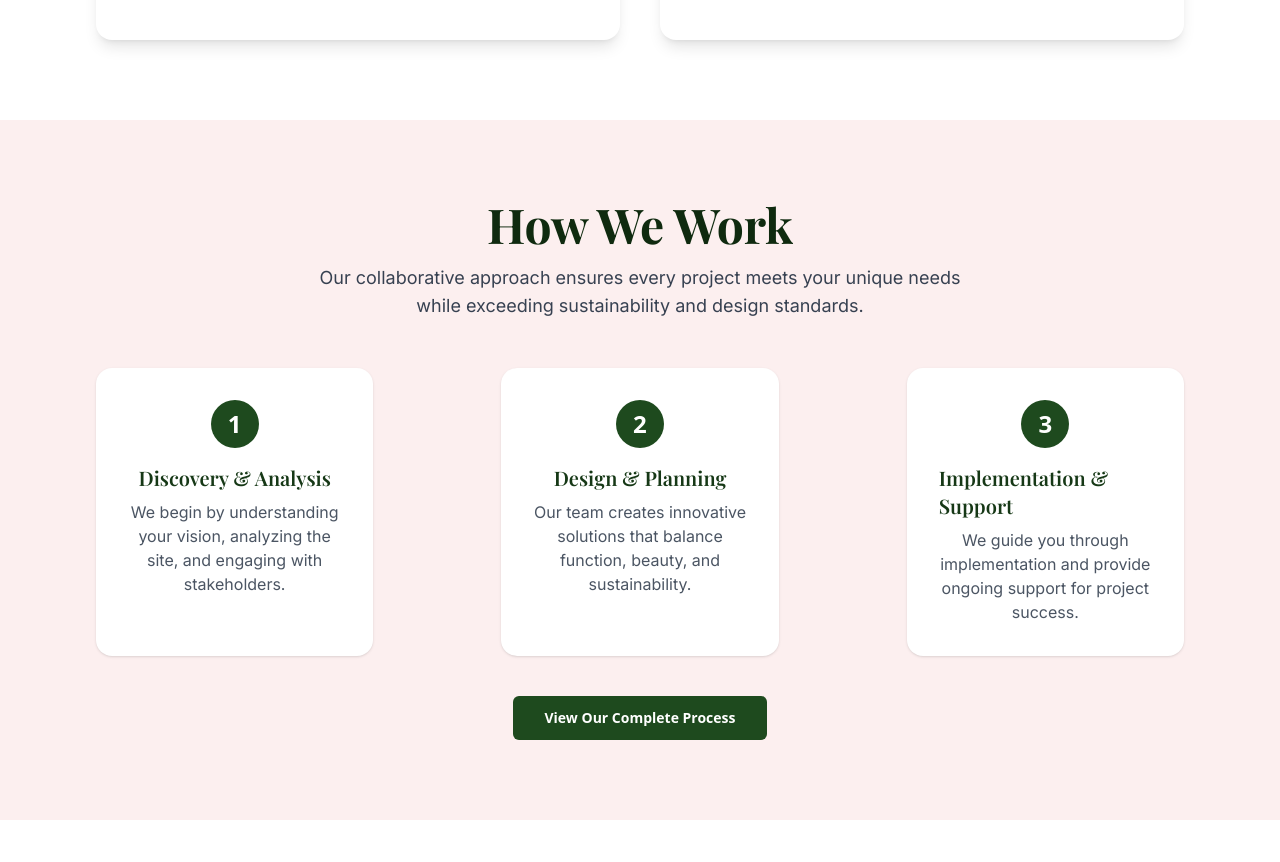
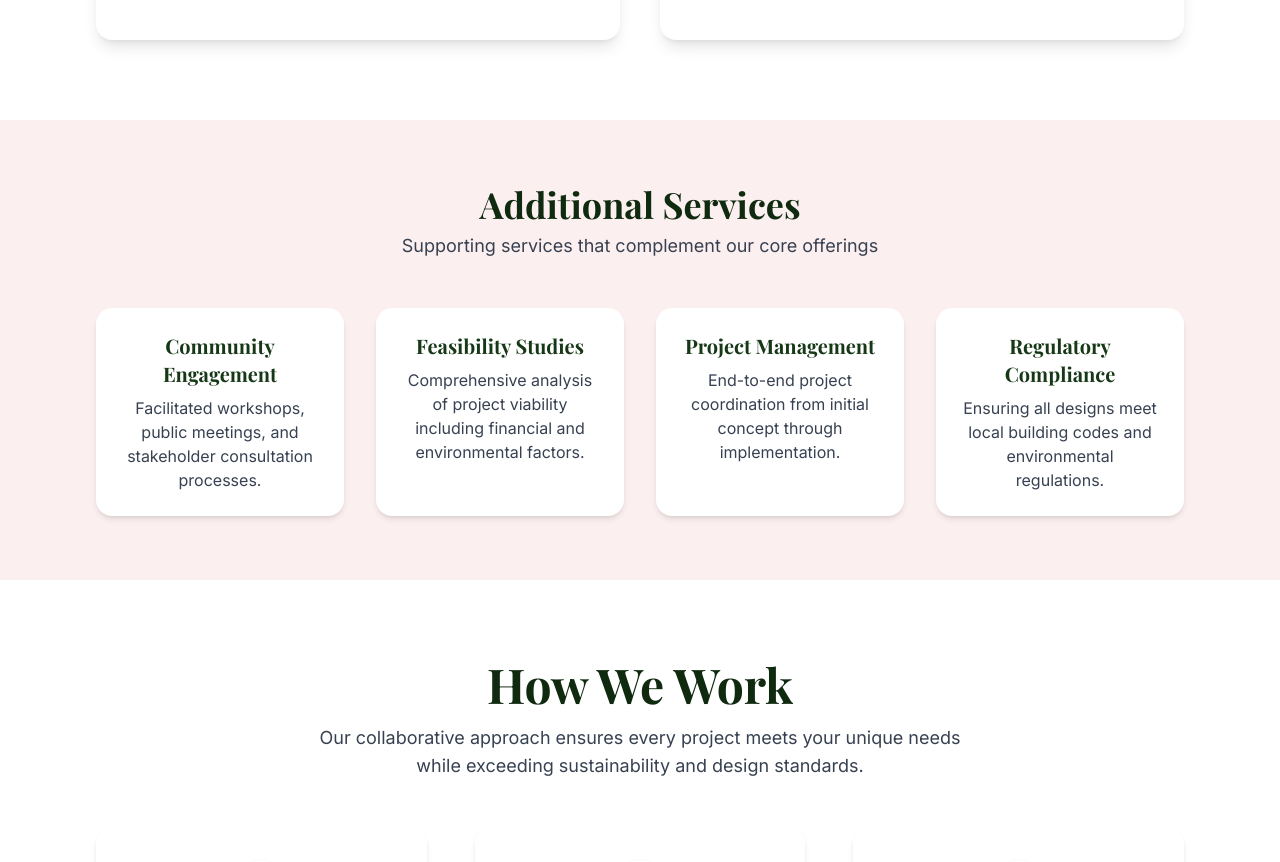
Before and after one commit to Slmplanning/SLM-PLANNING, a React (Vite) app: page /services in a window 1280 px wide. Shown: the part 1880-2742 px from the top of the page. Built offline with nearby package versions, Linux system fonts and the light colour scheme.

Commit message:
Update in service default

```diff
--- a/src/components/TrustedCarousel.tsx
+++ b/src/components/TrustedCarousel.tsx
@@ -10,17 +10,14 @@ const trustedImages = [amref, ukaid, unHabitat, unNation, wfp];
 const TrustedCarousel = () => {
   return (
     <div className="w-full py-8 bg-white">
-      <h2 className="text-center text-2xl md:text-3xl font-bold mb-6 text-slm-green-700">
-        Trusted by Leading Organizations
-      </h2>
       <div className="overflow-hidden relative">
         <div className="flex animate-scroll-x whitespace-nowrap items-center gap-8 md:gap-16">
-          {trustedImages.concat(trustedImages).map((img, idx) => (
+          {trustedImages.map((img, idx) => (
             <div key={idx} className="flex-shrink-0 flex items-center justify-center h-20 md:h-28 px-6">
               <img
                 src={img}
                 alt="Trusted Organization Logo"
-                className="h-12 md:h-20 w-auto object-contain grayscale hover:grayscale-0 transition duration-300"
+                className="h-12 md:h-20 w-auto object-contain transition duration-300"
                 loading="lazy"
               />
             </div>
--- a/src/pages/Services.tsx
+++ b/src/pages/Services.tsx
@@ -259,8 +259,48 @@ const Services = () => {
         </div>
       </section>
 
-      {/* How We Work Section */}
-      <section className="py-20" style={{ background: '#FCEFEF' }}>
+      {/* Additional Services Section (standalone, bg-[#FCEFEF]) */}
+      <section className="py-16 bg-[#FCEFEF]">
+        <div className="max-w-6xl mx-auto px-4 sm:px-6 lg:px-8">
+          <div className="text-center mb-12">
+            <h2 className="font-playfair text-3xl md:text-4xl font-bold text-slm-green-800 mb-2 animate-fade-in">Additional Services</h2>
+            <p className="font-inter text-lg text-gray-700 animate-fade-in delay-100">Supporting services that complement our core offerings</p>
+          </div>
+          <div className="grid grid-cols-1 sm:grid-cols-2 md:grid-cols-4 gap-8">
+            <div className="bg-white rounded-2xl shadow-md hover:shadow-xl transition-shadow duration-300 p-6 flex flex-col items-center text-center animate-fade-in-up">
+              <h3 className="font-playfair text-xl font-bold text-slm-green-700 mb-2">Community Engagement</h3>
+              <p className="font-inter text-gray-700">Facilitated workshops, public meetings, and stakeholder consultation processes.</p>
+            </div>
+            <div className="bg-white rounded-2xl shadow-md hover:shadow-xl transition-shadow duration-300 p-6 flex flex-col items-center text-center animate-fade-in-up delay-100">
+              <h3 className="font-playfair text-xl font-bold text-slm-green-700 mb-2">Feasibility Studies</h3>
+              <p className="font-inter text-gray-700">Comprehensive analysis of project viability including financial and environmental factors.</p>
+            </div>
+            <div className="bg-white rounded-2xl shadow-md hover:shadow-xl transition-shadow duration-300 p-6 flex flex-col items-center text-center animate-fade-in-up delay-200">
+              <h3 className="font-playfair text-xl font-bold text-slm-green-700 mb-2">Project Management</h3>
+              <p className="font-inter text-gray-700">End-to-end project coordination from initial concept through implementation.</p>
+            </div>
+            <div className="bg-white rounded-2xl shadow-md hover:shadow-xl transition-shadow duration-300 p-6 flex flex-col items-center text-center animate-fade-in-up delay-300">
+              <h3 className="font-playfair text-xl font-bold text-slm-green-700 mb-2">Regulatory Compliance</h3>
+              <p className="font-inter text-gray-700">Ensuring all designs meet local building codes and environmental regulations.</p>
+            </div>
+          </div>
+        </div>
+        <style>{`
+          @keyframes fade-in-up {
+            0% { opacity: 0; transform: translateY(40px); }
+            100% { opacity: 1; transform: translateY(0); }
+          }
+          .animate-fade-in-up {
+            animation: fade-in-up 0.8s cubic-bezier(0.4,0,0.2,1) both;
+          }
+          .delay-100 { animation-delay: 0.1s; }
+          .delay-200 { animation-delay: 0.2s; }
+          .delay-300 { animation-delay: 0.3s; }
+        `}</style>
+      </section>
+
+      {/* How We Work Section (now white bg) */}
+      <section className="py-20 bg-white">
         <div className="max-w-6xl mx-auto px-4 sm:px-6 lg:px-8">
           <div className="text-center mb-12">
             <h2 className="font-playfair text-4xl md:text-5xl font-bold text-slm-green-800 mb-4">How We Work</h2>
@@ -268,25 +308,51 @@ const Services = () => {
               Our collaborative approach ensures every project meets your unique needs while exceeding sustainability and design standards.
             </p>
           </div>
-          <AnimatedProcessFlow />
+          {/* Process Steps Flow with interlinked cards */}
+          <div className="relative flex flex-col md:flex-row justify-center items-stretch gap-8 md:gap-12 animate-fade-in-up">
+            {processSteps.map((step, idx) => (
+              <React.Fragment key={step.number}>
+                <div className="flex-1 bg-white rounded-2xl shadow-md p-8 flex flex-col items-center text-center transition-transform duration-300 hover:-translate-y-2 relative z-10">
+                  <div className="w-14 h-14 flex items-center justify-center rounded-full bg-slm-green-600 text-white font-bold text-2xl mb-4 border-4 border-white shadow">
+                    {step.number}
+                  </div>
+                  <h3 className="font-playfair text-xl font-bold text-slm-green-800 mb-2">{step.title}</h3>
+                  <p className="font-inter text-gray-700">{step.desc}</p>
+                </div>
+                {/* Draw connector except after last card */}
+                {idx < processSteps.length - 1 && (
+                  <div className="hidden md:block absolute top-1/2 left-full transform -translate-y-1/2 md:-translate-x-1/2 w-12 h-1 bg-slm-green-200 z-0" style={{marginLeft: '-24px'}} />
+                )}
+              </React.Fragment>
+            ))}
+          </div>
           <div className="text-center mt-10">
             <Button asChild size="lg" className="bg-slm-green-600 hover:bg-slm-green-700 text-white font-semibold px-8 py-3">
               <Link to="/process">View Our Complete Process</Link>
             </Button>
           </div>
         </div>
+        <style>{`
+          @keyframes fade-in-up {
+            0% { opacity: 0; transform: translateY(40px); }
+            100% { opacity: 1; transform: translateY(0); }
+          }
+          .animate-fade-in-up {
+            animation: fade-in-up 0.8s cubic-bezier(0.4,0,0.2,1) both;
+          }
+        `}</style>
       </section>
 
-      {/* Ready to Get Started Section */}
-      <section className="py-16 bg-white">
+      {/* Ready to Get Started Section (now matches blog Stay Updated) */}
+      <section className="py-16 bg-slm-green-600">
         <div className="max-w-3xl mx-auto px-4 sm:px-6 lg:px-8 text-center">
-          <h2 className="font-playfair text-3xl md:text-4xl font-bold text-slm-green-800 mb-4">Ready to Get Started?</h2>
-          <p className="font-inter text-lg text-gray-700 mb-8">Let's discuss how our services can help bring your vision to life.</p>
+          <h2 className="font-playfair text-3xl md:text-4xl font-bold text-white mb-4">Ready to Get Started?</h2>
+          <p className="font-inter text-lg md:text-xl text-slm-green-100 mb-8">Let's discuss how our services can help bring your vision to life.</p>
           <div className="flex flex-col sm:flex-row gap-6 justify-center items-center">
-            <Button asChild size="lg" className="bg-slm-green-600 hover:bg-slm-green-700 text-white font-semibold px-8 py-3 w-full sm:w-auto">
+            <Button asChild size="lg" className="bg-white text-slm-green-600 hover:bg-slm-cream font-semibold px-8 py-3 w-full sm:w-auto">
               <Link to="/quote">Request a Quote</Link>
             </Button>
-            <Button asChild size="lg" variant="outline" className="border-slm-green-600 text-slm-green-700 font-semibold px-8 py-3 w-full sm:w-auto">
+            <Button asChild size="lg" variant="outline" className="border-slm-green-200 text-white hover:bg-white hover:text-slm-green-600 font-semibold px-8 py-3 w-full sm:w-auto">
               <Link to="/contact">Schedule Consultation</Link>
             </Button>
           </div>
@@ -298,59 +364,4 @@ const Services = () => {
   );
 };
 
-function AnimatedProcessFlow() {
-  const containerRef = useRef(null);
-  // Always animate arrows when in view, even if user is already on the page
-  const [triggered, setTriggered] = useState(false);
-  useEffect(() => {
-    if (!triggered && containerRef.current) {
-      setTriggered(true);
-    }
-  }, [triggered]);
-  return (
-    <div ref={containerRef} className="relative flex flex-col md:flex-row justify-center items-stretch gap-8 w-full">
-      {processSteps.map((step, idx) => (
-        <React.Fragment key={step.number}>
-          <div
-            className={`flex-1 bg-white rounded-2xl shadow p-8 flex flex-col items-center transition-all duration-500 ease-out
-              animate-process-step animate-delay-${idx}
-              hover:scale-105 hover:shadow-2xl`}
-            style={{ zIndex: 2 }}
-          >
-            <div className="w-12 h-12 flex items-center justify-center rounded-full bg-slm-green-600 text-white text-2xl font-bold mb-4">{step.number}</div>
-            <h3 className="font-playfair text-xl font-semibold text-slm-green-700 mb-2">{step.title}</h3>
-            <p className="font-inter text-gray-600 text-center">{step.desc}</p>
-          </div>
-          {idx < processSteps.length - 1 && (
-            <div className="hidden md:flex items-center justify-center" style={{ zIndex: 1 }}>
-              <svg width="60" height="24" viewBox="0 0 60 24" fill="none" xmlns="http://www.w3.org/2000/svg" className={`animate-draw-arrow animate-delay-arrow-${idx} w-16 h-6 ${triggered ? 'animate' : ''}`}>
-                <path d="M4 12h48m0 0l-6-6m6 6l-6 6" stroke="#3B6B3B" strokeWidth="3" strokeLinecap="round" strokeLinejoin="round"/>
-              </svg>
-            </div>
-          )}
-        </React.Fragment>
-      ))}
-      <style>{`
-        .animate-process-step {
-          opacity: 1 !important;
-          transform: translateY(0) !important;
-        }
-        .animate-delay-0 { transition-delay: 0.1s; }
-        .animate-delay-1 { transition-delay: 0.3s; }
-        .animate-delay-2 { transition-delay: 0.5s; }
-        .animate-draw-arrow {
-          stroke-dasharray: 80;
-          stroke-dashoffset: 80;
-          animation: draw-arrow 0.7s cubic-bezier(0.4,0,0.2,1) forwards;
-        }
-        .animate-delay-arrow-0 { animation-delay: 0.3s; }
-        .animate-delay-arrow-1 { animation-delay: 0.5s; }
-        @keyframes draw-arrow {
-          to { stroke-dashoffset: 0; }
-        }
-      `}</style>
-    </div>
-  );
-}
-
 export default Services;
```
Also changed, not shown: src/pages/Index.tsx (+9 -24 lines).
